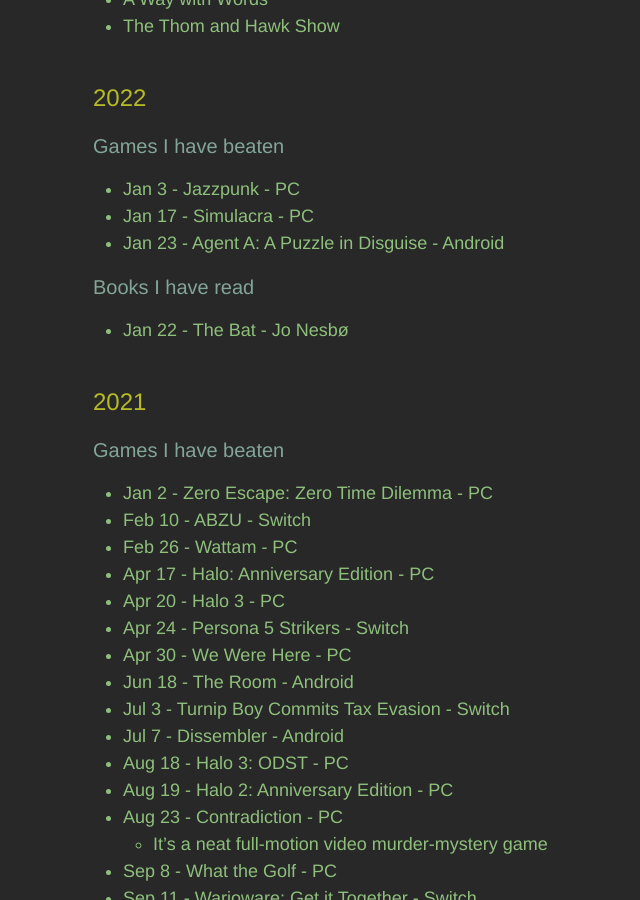
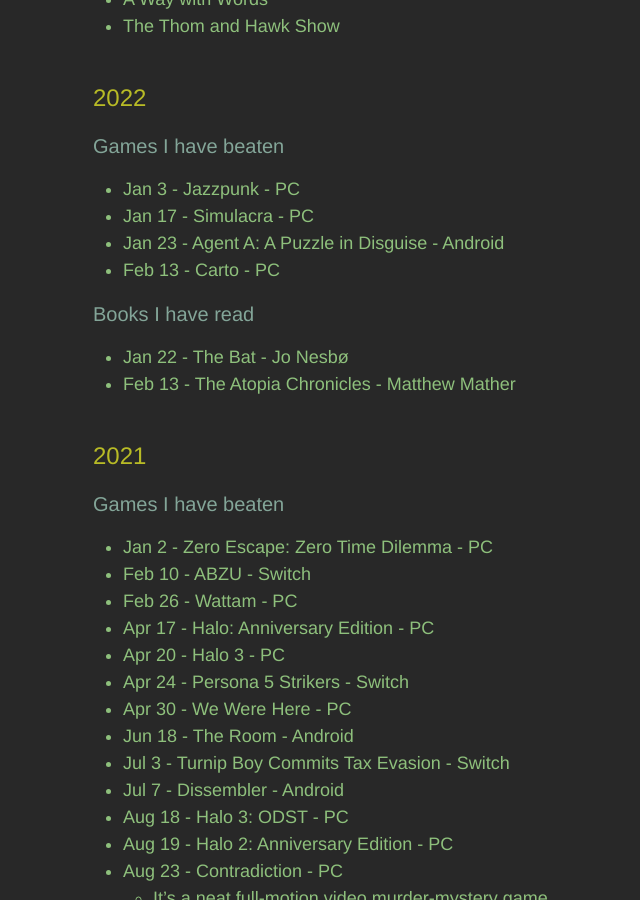
Before and after one commit to adkinsrs/sadkins_site, a Jekyll site: the page built from misc.md, in a window 1280 px wide and 900 px high, scrolled down 518 px. Shown: the whole window, without its empty margins (177-817 px from the left). Built offline with Jekyll 4.4.1, drawn with Linux system fonts in a browser that asks for light colours.

Commit message:
beat a game and read a book

```diff
--- a/misc.md
+++ b/misc.md
@@ -26,10 +26,12 @@
 * Jan 3 - Jazzpunk - PC
 * Jan 17 - Simulacra - PC
 * Jan 23 - Agent A: A Puzzle in Disguise - Android
+* Feb 13 - Carto - PC
 
 ### Books I have read
 
 * Jan 22 - The Bat - Jo Nesbø
+* Feb 13 - The Atopia Chronicles - Matthew Mather
 
 ## 2021
 
```
